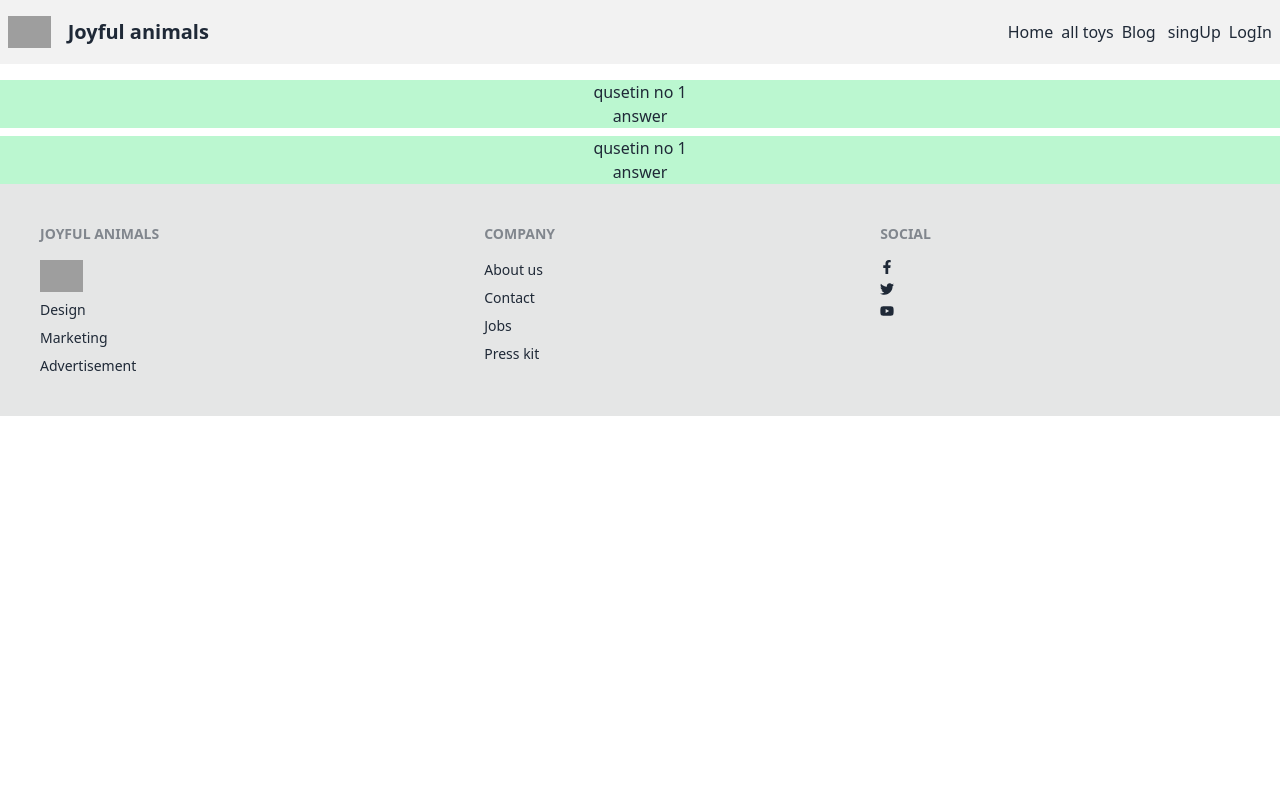
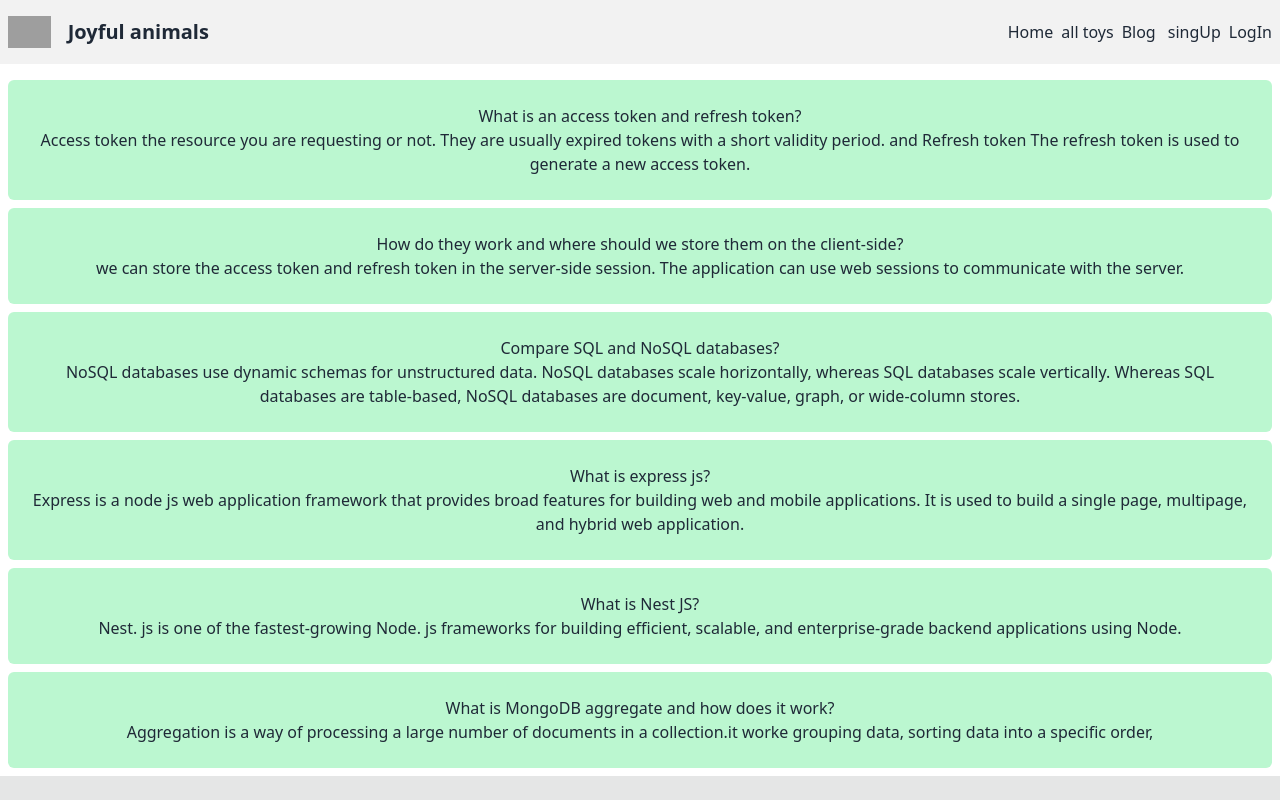
Before and after one commit to sobujhasan1000/toy-client, a React (Vite) app: page /blog in a window 1280 px wide. Shown: the top 800 px of the page. Built offline with nearby package versions, Linux system fonts and the light colour scheme; no server answers; grey boxes are pictures that could not be loaded.

Commit message:
qestion and shop page complite

```diff
--- a/src/Component/Blog/Blog.jsx
+++ b/src/Component/Blog/Blog.jsx
@@ -2,14 +2,38 @@ import React from 'react';
 
 const Blog = () => {
     return (
-        <div className=''>
-            <div className='bg-green-200 text-center mb-2 gap-4'>
-                <h1>qusetin no 1</h1>
-                <p>answer</p>
+        <div>
+            <div className='bg-green-200 text-center m-2 rounded-md p-6'>
+                <h1>What is an access token and refresh token?</h1>
+                <p>Access token the resource you are requesting or not.
+                    They are usually expired tokens with a short validity period.
+                    and Refresh token The refresh token is used
+                    to generate a new access token.</p>
             </div>
-            <div className='bg-green-200 text-center'>
-                <h1>qusetin no 1</h1>
-                <p>answer</p>
+            <div className='bg-green-200 text-center m-2 rounded-md p-6'>
+                <h1>How do they work and where should we store them on the client-side?</h1>
+                <p>we can store the access token and refresh token in the server-side session. The application can use web sessions to communicate with the server.</p>
+            </div>
+            <div className='bg-green-200 text-center m-2 rounded-md p-6'>
+                <h1>Compare SQL and NoSQL databases?</h1>
+                <p>NoSQL databases use dynamic schemas for unstructured data.
+                    NoSQL databases scale horizontally,
+                    whereas SQL databases scale vertically.
+                    Whereas SQL databases are table-based,
+                    NoSQL databases are document,
+                    key-value, graph, or wide-column stores.</p>
+            </div>
+            <div className='bg-green-200 text-center m-2 rounded-md p-6'>
+                <h1>What is express js?</h1>
+                <p>Express is a node js web application framework that provides broad features for building web and mobile applications. It is used to build a single page, multipage, and hybrid web application.</p>
+            </div>
+            <div className='bg-green-200 text-center m-2 rounded-md p-6'>
+                <h1>What is Nest JS?</h1>
+                <p>Nest. js is one of the fastest-growing Node. js frameworks for building efficient, scalable, and enterprise-grade backend applications using Node.</p>
+            </div>
+            <div className='bg-green-200 text-center m-2 rounded-md p-6'>
+                <h1>What is MongoDB aggregate and how does it work?</h1>
+                <p>Aggregation is a way of processing a large number of documents in a collection.it worke grouping data, sorting data into a specific order,</p>
             </div>
         </div>
     );
--- a/src/Component/Home/Home.jsx
+++ b/src/Component/Home/Home.jsx
@@ -3,6 +3,7 @@ import Bannar from './Bannar/Bannar';
 import Gallery from './Gallery/Gallery';
 import HowtoBuy from './HowtoBuy/HowtoBuy';
 import Discount from './Discount/Discount';
+import Shop from '../Shop/Shop';
 
 const Home = () => {
     return (
@@ -11,6 +12,8 @@ const Home = () => {
             <HowtoBuy></HowtoBuy>
            <Gallery></Gallery>
            <Discount></Discount>
+           <Shop></Shop>
+
         </div>
     );
 };
--- a/src/Component/MyToys/MyToys.jsx
+++ b/src/Component/MyToys/MyToys.jsx
@@ -1,17 +1,18 @@
-import React from 'react';
+import React,{useState} from 'react';
 import { useLoaderData } from 'react-router-dom';
 import Mytoy from './Mytoy';
 
 const MyToys = () => {
-    const toys=useLoaderData();
+    const lodedtoy=useLoaderData();
+    const [toyss,settoys]=useState(lodedtoy)
     return (
         <div>
-            <h1>my add  toys</h1>
-
             {
-                toys.map(toy=><Mytoy
+                toyss.map(toy=><Mytoy
                 key={toy._id}
                 toy={toy}
+                toys={toyss}
+                settoys={settoys}
                 ></Mytoy>)
             }
         </div>
--- a/src/Component/MyToys/Mytoy.jsx
+++ b/src/Component/MyToys/Mytoy.jsx
@@ -2,8 +2,7 @@ import React from 'react';
 import { Link } from 'react-router-dom';
 import Swal from 'sweetalert2';
 
-const Mytoy = ({toy}) => {
-
+const Mytoy = ({toy,toyss,settoys}) => {
     const handeldelet=_id=>{
                 console.log(_id)
                 Swal.fire({
@@ -35,6 +34,8 @@ const Mytoy = ({toy}) => {
                         'Your file has been deleted.',
                         'success'
                       )
+                      const remaning=toyss.filter(toys=>toys._id !== _id);
+                      settoys(remaning);
                         }
                     })
                     }
@@ -48,12 +49,12 @@ const Mytoy = ({toy}) => {
                     {/* head */}
                     <thead>
                         <tr>
-                            <th>seller Name</th>
                             <th>toy name</th>
+                            <th>selar name</th>
                             <th>price</th>
-                            <th>sub catagory</th>
-                            <th>update tory</th>
-                            <th>delete tory</th>
+                            <th>quantity</th>
+                            <th></th>
+                            <th></th>
                             <th></th>
                         </tr>
                     </thead>
--- /dev/null
+++ b/src/Component/Shop/Shop.jsx
@@ -0,0 +1,29 @@
+import React, { useEffect, useState } from 'react';
+import { useLoaderData } from 'react-router-dom';
+import Shoping from '../Shoping/Shoping';
+
+const Shop = () => {
+    const loadtoys=useLoaderData()
+    const[toys,settoy]=useState()
+    useEffect(()=>{
+        fetch('http://localhost:5000/postanimals')
+        .then(res=>res.json())
+        .then(data=>settoy(data))
+    },[])
+    console.log(toys)
+    return (
+        <div>
+            <h1 className='text-center text-xl'> shoping now</h1>
+          <div className='grid grid-cols-4 gap-2' >
+          {
+            toys?.map(toy=><Shoping
+            key={toy._id}
+            toy={toy}
+            ></Shoping>)
+           }
+          </div>
+        </div>
+    );
+};
+
+export default Shop;
--- /dev/null
+++ b/src/Component/Shoping/Shoping.jsx
@@ -0,0 +1,23 @@
+import React from 'react';
+
+const Shoping = ({ toy }) => {
+    return (
+        <div>
+            <div className="card card-compact  bg-base-200 mb-4 shadow-xl">
+                <figure><img src={toy.toyPhoto} alt="Shoes" /></figure>
+                <div className="card-body">
+                    <h2 className="card-title">{toy.name}</h2>
+                    <div className='flex'>
+                    <p>Price: {toy.price}</p>
+                    <p>rating {toy.rating}</p>
+                    </div>
+                    <div className="card-actions justify-end">
+                        <button className=" bg-green-300 p-1 rounded-md">view details</button>
+                    </div>
+                </div>
+            </div>
+        </div>
+    );
+};
+
+export default Shoping;
--- a/src/main.jsx
+++ b/src/main.jsx
@@ -18,6 +18,7 @@ import UPdatetoy from './Component/UpdateToy/UPdatetoy';
 import Page4o4 from './Component/Page4o4/Page4o4';
 import Blog from './Component/Blog/Blog';
 import PrivateRotute from './Privateroute/PrivateRotute';
+import Shop from './Component/Shop/Shop';
 
 const router = createBrowserRouter([
   {
@@ -42,6 +43,11 @@ const router = createBrowserRouter([
         loader: ()=>fetch('http://localhost:5000/postanimals')
       },
       {
+        path:"/shop",
+        element:<Shop></Shop>,
+        loader: ()=>fetch('http://localhost:5000/postanimals')
+      },
+      {
         path:"/mytoys",
         element:<PrivateRotute><MyToys></MyToys></PrivateRotute>,
         loader: ()=>fetch('http://localhost:5000/postanimals')
@@ -58,7 +64,7 @@ const router = createBrowserRouter([
       },
       {
         path:"/addtoy",
-        element:<AddToy></AddToy>
+        element:<PrivateRotute><AddToy></AddToy></PrivateRotute>
       },
       {
         path:"/blog",
```
